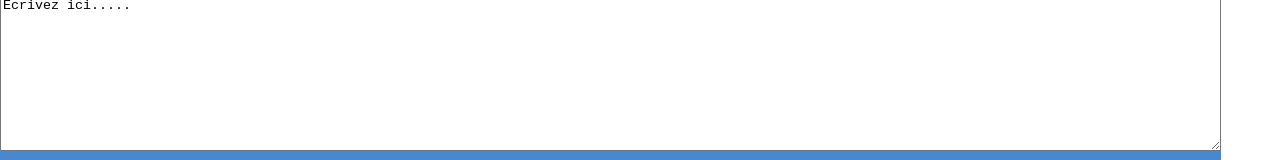
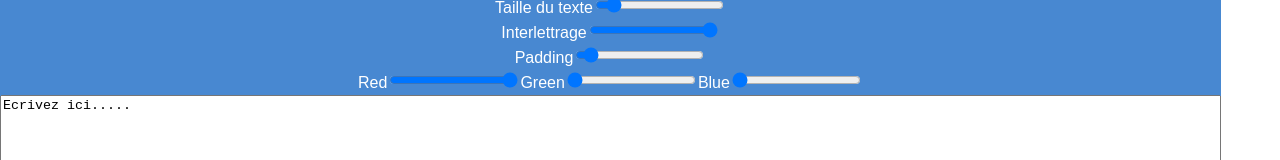
Before and after one commit to sodrar/skyblog-adrar-mass, a React (Vite) app: page / in a window 1280 px wide. Shown: the part 130-290 px from the top of the page. Built offline with nearby package versions, Linux system fonts and the light colour scheme.

Commit message:
The Content color can be modified with a ColorPicker component

```diff
--- a/src/App.jsx
+++ b/src/App.jsx
@@ -1,7 +1,8 @@
 import { useState } from 'react'
 import './App.css'
 import { Content } from './components/Content/Content'
-import { Slider } from './components/Content/Slider/Slider'
+import { Slider } from './components/Slider/Slider'
+import { ColorPicker } from './components/ColorPicker/ColorPicker'
 
 function App() {
 
@@ -31,6 +32,12 @@ function App() {
     })
   }
 
+  const updateTextColor = (colorObject) => {
+    let temp = {...styleContent}
+    temp.color = `rgba(${colorObject.red},${colorObject.green},${colorObject.blue},1)`
+    setStyleContent({...temp})
+  }
+
   return (
     <div className='app'>
       <h1>TP SKYBLOG</h1>
@@ -43,6 +50,9 @@ function App() {
       <div>
         <Slider name="Padding" min={0} max={150} onValueChange={updatePadding} />
       </div>
+      <div>
+        <ColorPicker onValueChange={updateTextColor}/>
+      </div>
       <Content style={styleContent} />
     </div>
   )
--- a/src/components/ColorPicker/ColorPicker.jsx
+++ b/src/components/ColorPicker/ColorPicker.jsx
@@ -0,0 +1,42 @@
+import { useEffect, useState } from "react"
+
+export function ColorPicker({ onValueChange }) {
+
+    const [red, setRed] = useState(255)
+    const [green, setBlue] = useState(0)
+    const [blue, setGreen] = useState(0)
+
+    function updateRed(event) {
+        setRed(event.target.value)
+    }
+
+    function updateBlue(event) {
+        setBlue(event.target.value)
+    }
+
+    function updateGreen(event) {
+        setGreen(event.target.value)
+    }
+
+    useEffect(() => {
+        onValueChange({
+            red: red,
+            green: green,
+            blue: blue
+        });
+    }, [red, green, blue])
+
+    return (
+        <div >
+            <label>Red
+                <input type="range" onInput={updateRed} max="255" defaultValue={red} />
+            </label>
+            <label>Green
+                <input type="range" onInput={updateBlue} max="255" defaultValue={green} />
+            </label>
+            <label>Blue
+                <input type="range" onInput={updateGreen} max="255" defaultValue={blue} />
+            </label>
+        </div>
+    )
+}
```
